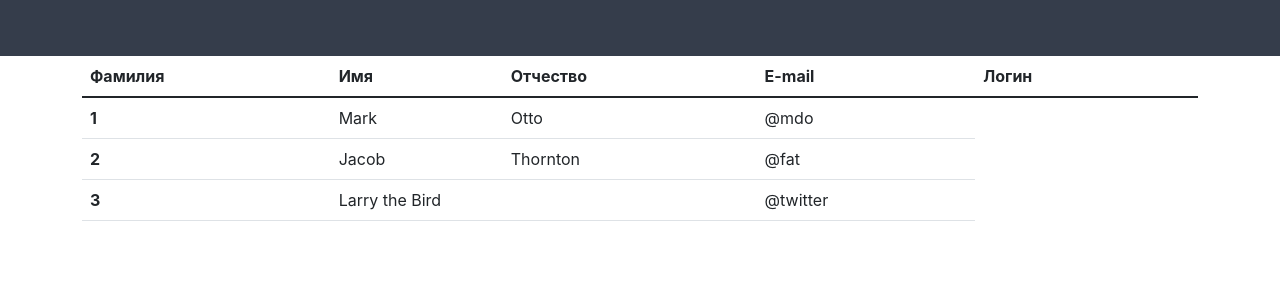
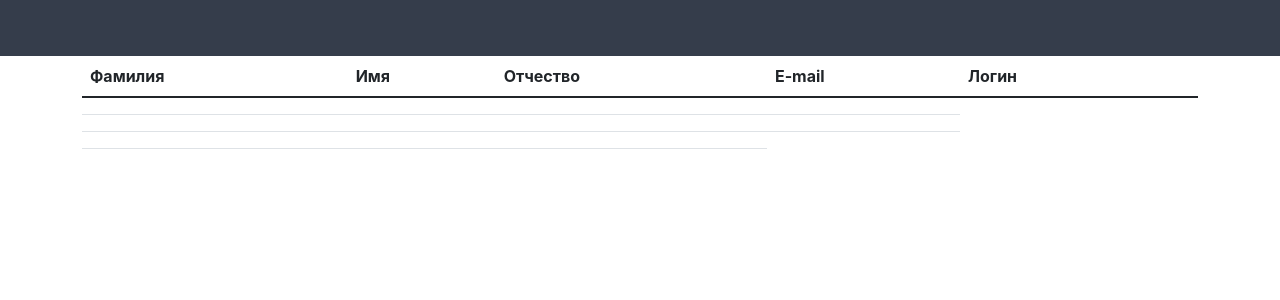
Before and after one commit to kybikchidori1/mytest, a React (Create React App) app: page / in a window 1280 px wide. Shown: the top 300 px of the page. Built offline with nearby package versions, Linux system fonts and the light colour scheme.

Commit message:
useState

```diff
--- a/src/App.js
+++ /dev/null
@@ -1,19 +0,0 @@
-import React from "react";
-import { BrowserRouter, Route, Switch, Swith } from "react-router-dom";
-import { Navbar } from "./components/Navbar/Navbar";
-import { Table } from "./components/Table/Table";
-
-function App() {
-  return (
-    <BrowserRouter>
-      <Navbar />
-      <div className="container">
-        <Switch>
-          <Route path={"/"} component={Table} />
-        </Switch>
-      </div>
-    </BrowserRouter>
-  );
-}
-
-export default App;
--- /dev/null
+++ b/src/App.jsx
@@ -0,0 +1,34 @@
+import React, { useEffect } from "react";
+import { BrowserRouter, Route, Switch } from "react-router-dom";
+import { Navbar } from "./components/Navbar/Navbar";
+import Table from "./components/Table/Table";
+import users from "./components/Table/users.json";
+import { useState } from "react";
+
+const getMockData = () => {
+  return users;
+};
+
+function App() {
+  const [data, setData] = useState([]);
+  const [showModal, setShowModal] = useState(false);
+
+  useEffect(() => {
+    const dataFromServer = getMockData().data;
+
+    setData(dataFromServer);
+  }, []);
+
+  return (
+    <BrowserRouter>
+      <Navbar />
+      <div className="container">
+        <Switch>
+          <Route path={"/"} component={Table} />
+        </Switch>
+      </div>
+    </BrowserRouter>
+  );
+}
+
+export default App;
--- a/src/components/Navbar/Navbar.js
+++ b/src/components/Navbar/Navbar.jsx
@@ -1,4 +1,4 @@
-import React, { Fragment } from "react";
+import React from "react";
 import "../Navbar/Navbar.scss";
 
 export const Navbar = () => <nav className="navbar"></nav>;
--- a/src/components/Table/Table.js
+++ /dev/null
@@ -1,38 +0,0 @@
-import React from "react";
-import "../Table/Table.scss";
-
-export const Table = () => {
-  return (
-    <table class="table">
-      <thead>
-        <tr>
-          <th scope="col">Фамилия</th>
-          <th scope="col">Имя</th>
-          <th scope="col">Отчество</th>
-          <th scope="col">E-mail</th>
-          <th scope="col">Логин</th>
-          <th scope="col"></th>
-        </tr>
-      </thead>
-      <tbody>
-        <tr>
-          <th scope="row">1</th>
-          <td>Mark</td>
-          <td>Otto</td>
-          <td>@mdo</td>
-        </tr>
-        <tr>
-          <th scope="row">2</th>
-          <td>Jacob</td>
-          <td>Thornton</td>
-          <td>@fat</td>
-        </tr>
-        <tr>
-          <th scope="row">3</th>
-          <td colspan="2">Larry the Bird</td>
-          <td>@twitter</td>
-        </tr>
-      </tbody>
-    </table>
-  );
-};
--- /dev/null
+++ b/src/components/Table/Table.jsx
@@ -0,0 +1,40 @@
+import React from "react";
+import "../Table/Table.scss";
+
+const Table = () => {
+  return (
+    <table class="table">
+      <thead>
+        <tr>
+          <th>Фамилия</th>
+          <th>Имя</th>
+          <th>Отчество</th>
+          <th>E-mail</th>
+          <th>Логин</th>
+          <th></th>
+        </tr>
+      </thead>
+      <tbody>
+        <tr>
+          <th></th>
+          <td></td>
+          <td></td>
+          <td></td>
+        </tr>
+        <tr>
+          <th></th>
+          <td></td>
+          <td></td>
+          <td></td>
+        </tr>
+        <tr>
+          <th></th>
+          <td></td>
+          <td></td>
+        </tr>
+      </tbody>
+    </table>
+  );
+};
+
+export default Table;
--- /dev/null
+++ b/src/components/Table/users.json
@@ -0,0 +1,46 @@
+{
+    "data":[
+        {
+            "name":"Иван",
+            "second_name":"Иванов",
+            "patronymic_name":"Иванович",
+            "email":"mail1@mail.com",
+            "login":"user1"
+        },
+        {
+            "name":"Петр",
+            "second_name":"Петров",
+            "patronymic_name":"Сергеевич",
+            "email":"mail2@mail.com",
+            "login":"user2"
+        },
+        {
+            "name":"Григорий",
+            "second_name":"Сергеев",
+            "patronymic_name":"Викторович",
+            "email":"mail3@mail.com",
+            "login":"user3"
+        },
+        {
+            "name":"Виктор",
+            "second_name":"Федоров",
+            "patronymic_name":"Федорович",
+            "email":"mail4@mail.com",
+            "login":"user4"
+        },
+        {
+            "name":"Сергей",
+            "second_name":"Хвастунов",
+            "patronymic_name":"Петрович",
+            "email":"mail5@mail.com",
+            "login":"user5"
+        },
+        {
+            "name":"Федор",
+            "second_name":"Григорьев",
+            "patronymic_name":"Григорьевич",
+            "email":"mail6@mail.com",
+            "login":"user6"
+        }
+    ]
+}
```
